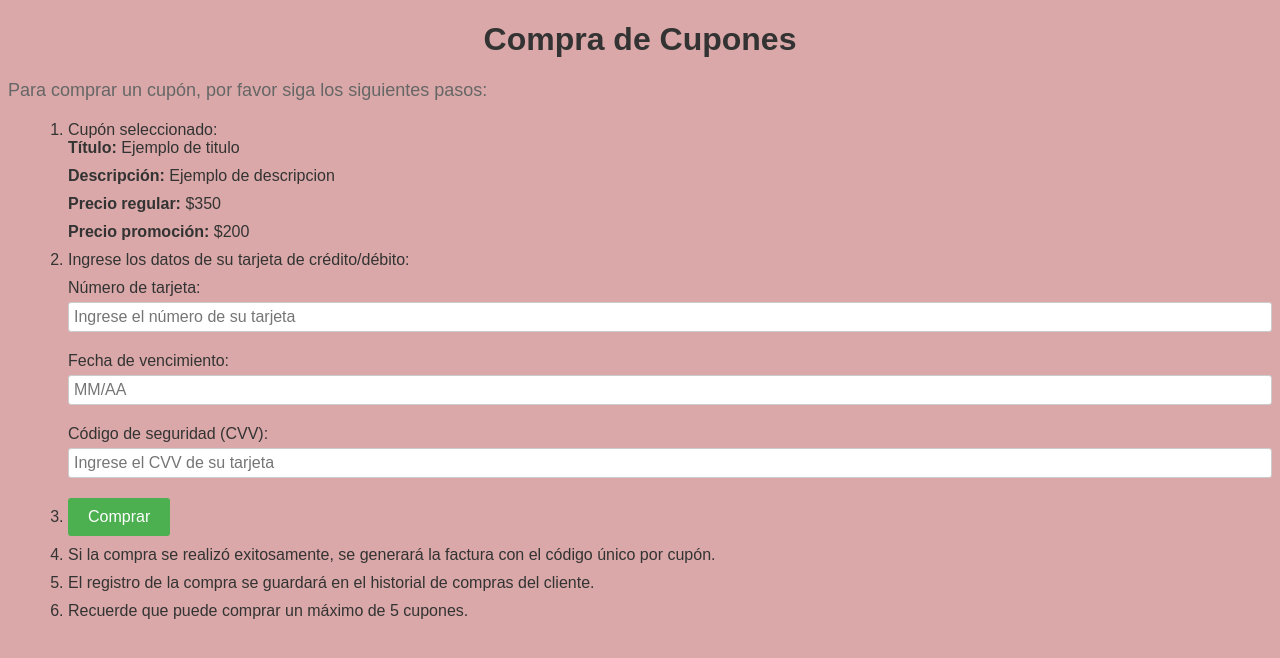
After one commit to Benjamin1207/Proyecto_Catedra, a PHP site: page /pago.php?cupon_id=1 in a window 1280 px wide. The commit adds this page. Shown: the top 658 px of the page. Run offline with PHP 8.4, Linux system fonts and the light colour scheme; a user stored in the database is signed in; data comes from the database, SQL or seed files in the repository; tables that the repository leaves empty hold one stand-in row (values such as "Sample post").

Commit message:
pago cliente

```diff
--- /dev/null
+++ b/Pantalla/pago.php
@@ -0,0 +1,199 @@
+<?php
+require 'config/database.php';
+$db = new Database();
+$con = $db->conectar();
+
+// Verificar si el usuario está autenticado como cliente
+session_start();
+if (!isset($_SESSION['tipo_usuario']) || $_SESSION['tipo_usuario'] !== 'cliente') {
+    header('Location: login.php');
+    exit();
+}
+
+$nombreUsuario = $_SESSION['nombre_usuario'];
+$idCliente = $_SESSION['id_cliente'];
+
+// Obtener datos del cliente
+$sqlCliente = $con->prepare("SELECT * FROM cliente WHERE user = :nombre_usuario");
+$sqlCliente->bindParam(':nombre_usuario', $nombreUsuario);
+$sqlCliente->execute();
+$cliente = $sqlCliente->fetch(PDO::FETCH_ASSOC);
+
+// Verificar si se ha seleccionado un cupón
+if (!isset($_GET['cupon_id'])) {
+    header('Location: index.php');
+    exit();
+}
+
+$cuponId = $_GET['cupon_id'];
+
+// Obtener información del cupón seleccionado
+$sqlCupon = $con->prepare("SELECT * FROM cupon WHERE id = :cupon_id");
+$sqlCupon->bindParam(':cupon_id', $cuponId);
+$sqlCupon->execute();
+$cupon = $sqlCupon->fetch(PDO::FETCH_ASSOC);
+
+// Verificar si el cliente ha alcanzado el límite de 5 cupones
+$sqlTotalCompras = $con->prepare("SELECT COUNT(*) AS total_compras FROM compra WHERE id_cliente = :id_cliente");
+$sqlTotalCompras->bindParam(':id_cliente', $idCliente);
+$sqlTotalCompras->execute();
+$totalCompras = $sqlTotalCompras->fetch(PDO::FETCH_ASSOC)['total_compras'];
+
+if ($totalCompras >= 5) {
+    echo "No puedes comprar más de 5 cupones.";
+    exit();
+}
+
+// Validar la fecha de vencimiento de la tarjeta
+if ($_SERVER['REQUEST_METHOD'] === 'POST') {
+    $numeroTarjeta = $_POST['numero_tarjeta'];
+    $fechaVencimiento = $_POST['fecha_vencimiento'];
+
+    // Obtener el mes y año actuales
+    $mesActual = date('m');
+    $anioActual = date('Y'); // Obtener el año actual completo
+
+    // Obtener el mes y año de la fecha de vencimiento ingresada
+    $partesFecha = explode('/', $fechaVencimiento);
+    $mesVencimiento = $partesFecha[0];
+    $anioVencimiento = $partesFecha[1];
+
+    if ($anioVencimiento < $anioActual || ($anioVencimiento == $anioActual && $mesVencimiento < $mesActual)) {
+        echo "La tarjeta ha vencido.";
+        exit();
+    }
+
+    // Guardar la compra en la base de datos
+    $codCompra = uniqid(); // Generar un código único de compra
+    $idEmpresa = $cupon['id_empresa'];
+    $cantidad = 1; // Solo se permite comprar un cupón a la vez
+    $total = $cupon['precio_oferta'];
+
+    $sqlGuardarCompra = $con->prepare("INSERT INTO compra (cod_compra, id_cupon, id_cliente, id_empresa, cantidad, total) VALUES (:cod_compra, :id_cupon, :id_cliente, :id_empresa, :cantidad, :total)");
+    $sqlGuardarCompra->bindParam(':cod_compra', $codCompra);
+    $sqlGuardarCompra->bindParam(':id_cupon', $cuponId);
+    $sqlGuardarCompra->bindParam(':id_cliente', $idCliente);
+    $sqlGuardarCompra->bindParam(':id_empresa', $idEmpresa);
+    $sqlGuardarCompra->bindParam(':cantidad', $cantidad);
+    $sqlGuardarCompra->bindParam(':total', $total);
+    $sqlGuardarCompra->execute();
+
+    echo "Compra realizada exitosamente.";
+    exit();
+}
+?>
+
+<!DOCTYPE html>
+<html>
+<head>
+    <meta charset="UTF-8">
+    <title>Compra de Cupones</title>
+    <style>
+        body {
+            font-family: Arial, sans-serif;
+            background-color: #daa8a8;
+        }
+
+        h1 {
+            color: #333;
+            text-align: center;
+        }
+
+        p {
+            font-size: 18px;
+            color: #666;
+        }
+
+        ol {
+            list-style-type: decimal;
+            margin-left: 20px;
+            margin-top: 20px;
+        }
+
+        ul {
+            list-style-type: none;
+            margin-left: 0;
+            padding-left: 0;
+        }
+
+        li {
+            font-size: 16px;
+            color: #333;
+            margin-bottom: 10px;
+        }
+
+        label {
+            display: block;
+            font-size: 16px;
+            color: #333;
+            margin-bottom: 5px;
+        }
+
+        input[type="text"] {
+            border: 1px solid #ccc;
+            border-radius: 3px;
+            font-size: 16px;
+            padding: 5px;
+            width: 100%;
+            box-sizing: border-box;
+            margin-bottom: 10px;
+        }
+
+        button[type="submit"] {
+            background-color: #4CAF50;
+            border: none;
+            color: #fff;
+            padding: 10px 20px;
+            text-align: center;
+            text-decoration: none;
+            display: inline-block;
+            font-size: 16px;
+            border-radius: 3px;
+            cursor: pointer;
+            transition: background-color 0.3s ease;
+        }
+
+        button[type="submit"]:hover {
+            background-color: #3e8e41;
+        }
+    </style>
+</head>
+<body>
+<h1>Compra de Cupones</h1>
+<p>Para comprar un cupón, por favor siga los siguientes pasos:</p>
+<form action="" method="POST">
+    <ol>
+        <li>
+            Cupón seleccionado:
+            <ul>
+                <li><strong>Título:</strong> <?php echo $cupon['titulo']; ?></li>
+                <li><strong>Descripción:</strong> <?php echo $cupon['descripcion']; ?></li>
+                <li><strong>Precio regular:</strong> $<?php echo $cupon['precio_regular']; ?></li>
+                <li><strong>Precio promoción:</strong> $<?php echo $cupon['precio_oferta']; ?></li>
+            </ul>
+        </li>
+        <li>Ingrese los datos de su tarjeta de crédito/débito:</li>
+        <ul>
+            <li>
+                <label for="numero_tarjeta">Número de tarjeta:</label>
+                <input type="text" name="numero_tarjeta" id="numero_tarjeta" placeholder="Ingrese el número de su tarjeta" required>
+            </li>
+            <li>
+                <label for="fecha_vencimiento">Fecha de vencimiento:</label>
+                <input type="text" name="fecha_vencimiento" id="fecha_vencimiento" placeholder="MM/AA" required>
+            </li>
+            <li>
+                <label for="cvv">Código de seguridad (CVV):</label>
+                <input type="text" name="cvv" id="cvv" placeholder="Ingrese el CVV de su tarjeta" required>
+            </li>
+        </ul>
+        <li>
+            <button type="submit" name="comprar">Comprar</button>
+        </li>
+        <li>Si la compra se realizó exitosamente, se generará la factura con el código único por cupón.</li>
+        <li>El registro de la compra se guardará en el historial de compras del cliente.</li>
+        <li>Recuerde que puede comprar un máximo de 5 cupones.</li>
+    </ol>
+</form>
+</body>
+</html>
```
Also changed, not shown: Pantalla/index_cliente.php (+5 -2 lines), Pantalla/login.php (+13 -1 lines), Pantalla/pago.html (deleted, +0 -93 lines).
